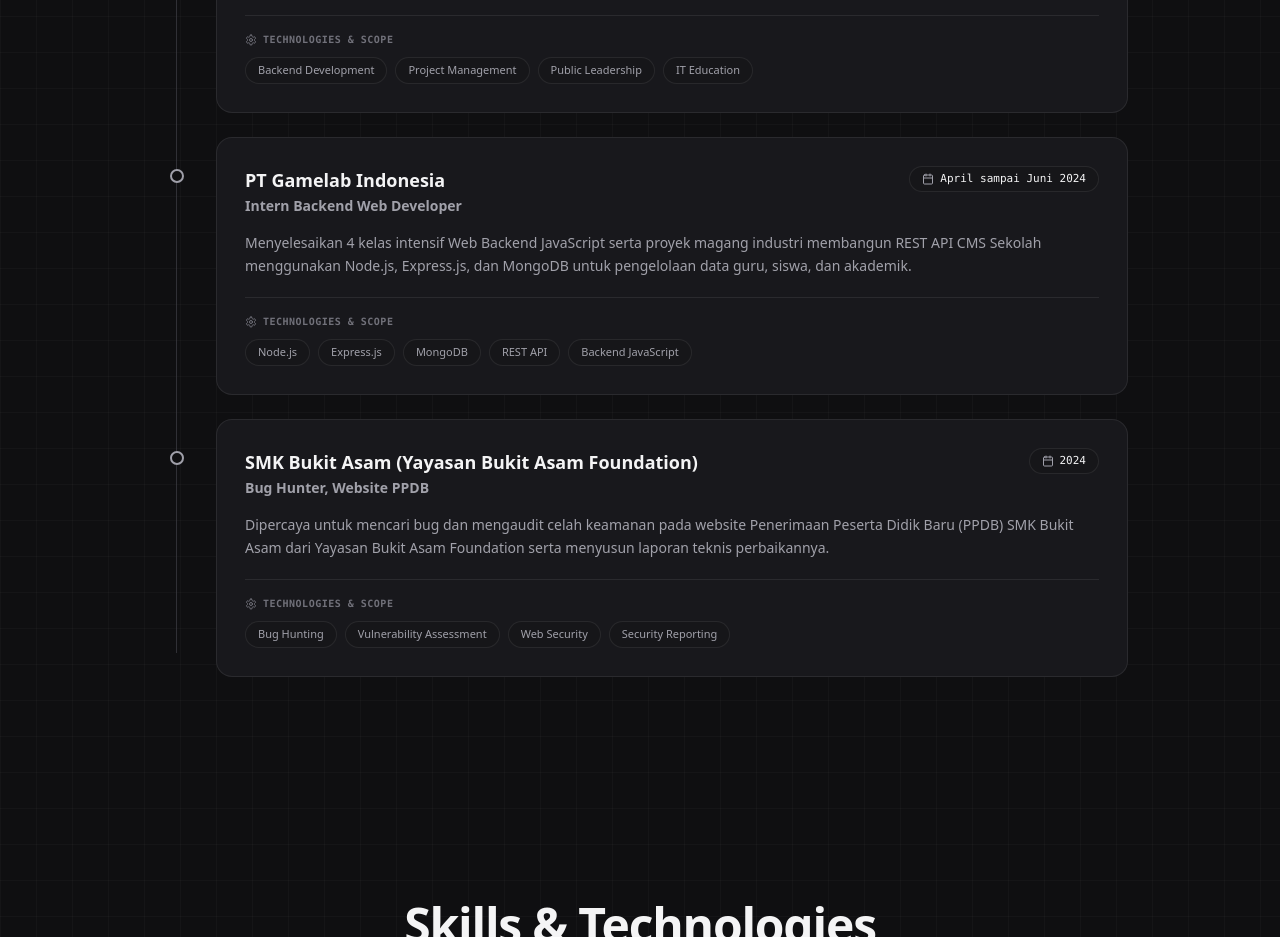
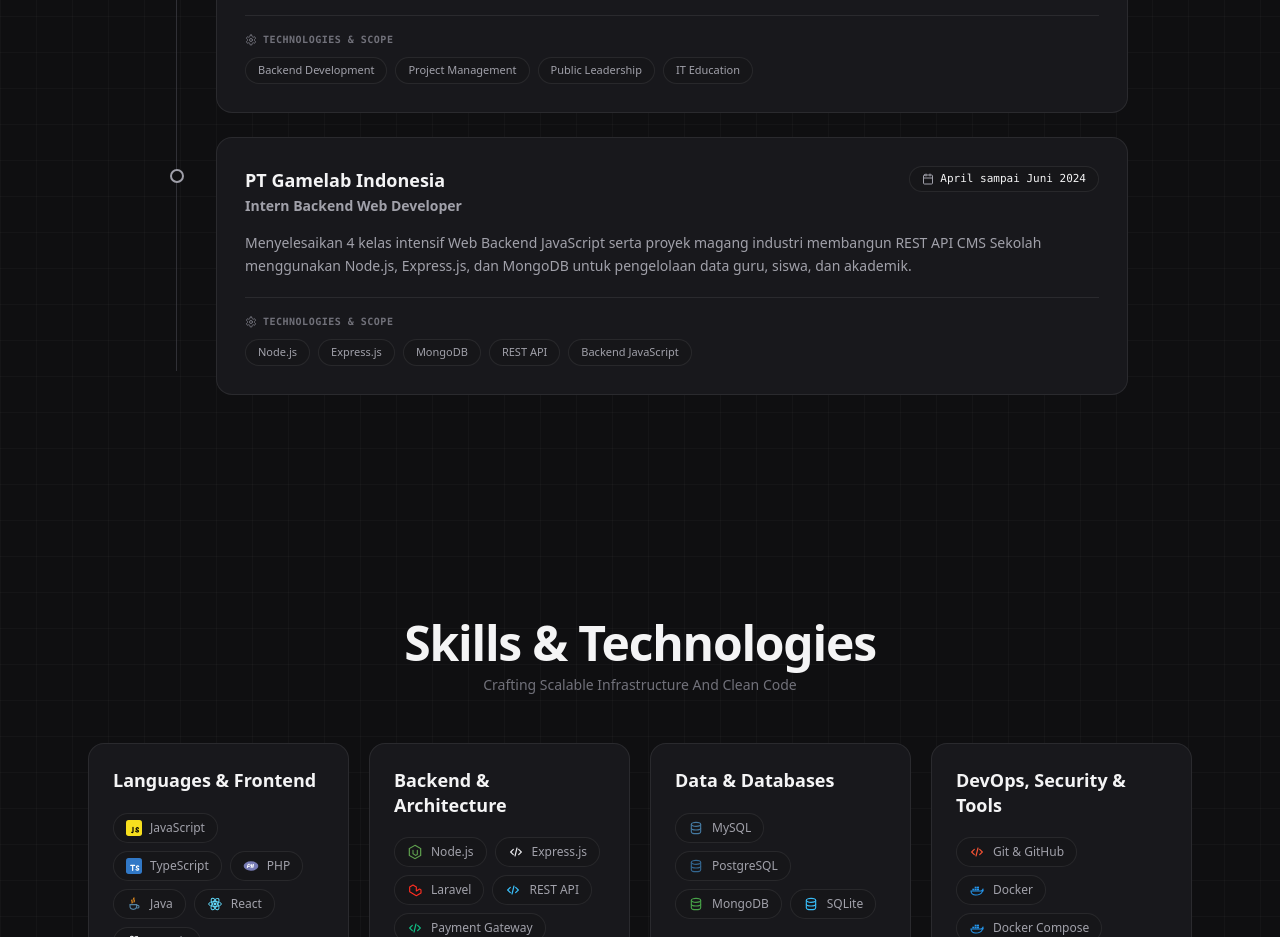
Before and after one commit to Davin164/DavinGabrielJonathan, a Next.js app: page / in a window 1280 px wide. Shown: the part 4880-5817 px from the top of the page. Built offline with nearby package versions, Linux system fonts and the light colour scheme.

Commit message:
fix(experience): remove SMK Bukit Asam bug hunter entry from experiences

```diff
--- a/src/data/portfolio.ts
+++ b/src/data/portfolio.ts
@@ -593,19 +593,6 @@ export const PORTFOLIO_DATA = {
       ],
       skills: ["Node.js", "Express.js", "MongoDB", "REST API", "Backend JavaScript"],
     },
-    {
-      id: "smk-bukit-asam-bughunter",
-      role: "Bug Hunter, Website PPDB",
-      organization: "SMK Bukit Asam (Yayasan Bukit Asam Foundation)",
-      period: "2024",
-      type: "Industry & Security",
-      badge: "Security Audit",
-      location: "Tanjung Enim, Sumatera Selatan",
-      highlights: [
-        "Dipercaya untuk mencari bug dan mengaudit celah keamanan pada website Penerimaan Peserta Didik Baru (PPDB) SMK Bukit Asam dari Yayasan Bukit Asam Foundation serta menyusun laporan teknis perbaikannya.",
-      ],
-      skills: ["Bug Hunting", "Vulnerability Assessment", "Web Security", "Security Reporting"],
-    },
   ] as ExperienceItem[],
 
   skillCategories: [] as SkillCategory[],
```
